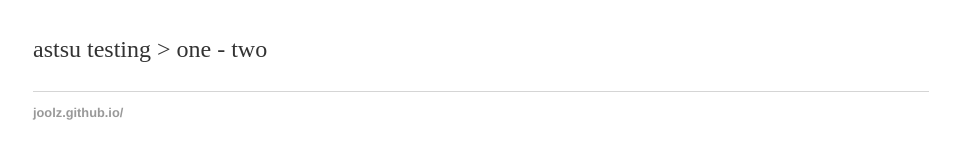
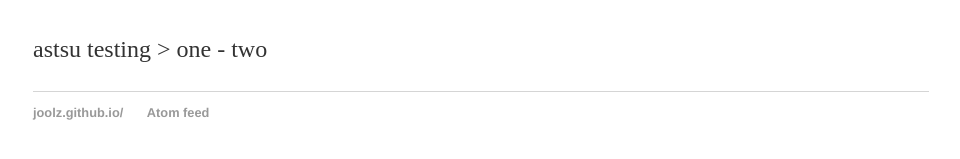
Before and after one commit to joolz/joolz.github.com, a Jekyll site: the page built from index.html, in a window 1280 px wide. Shown: the part 164-323 px from the top of the page, without its empty margins (159-1119 px from the left). Built offline with Jekyll 4.4.1, drawn with Linux system fonts in a browser that asks for light colours.

Commit message:
Update default.html

```diff
--- a/_layouts/default.html
+++ b/_layouts/default.html
@@ -20,6 +20,7 @@
 			<footer>
 	    		<ul>
 	        		<li><a href="http://joolz.github.io/">joolz.github.io/</a></li>
+	        		<li><a href="http://joolz.github.io/blog/atom.xml">Atom feed</a></li>
 				</ul>
 			</footer>
 		</body>
```
